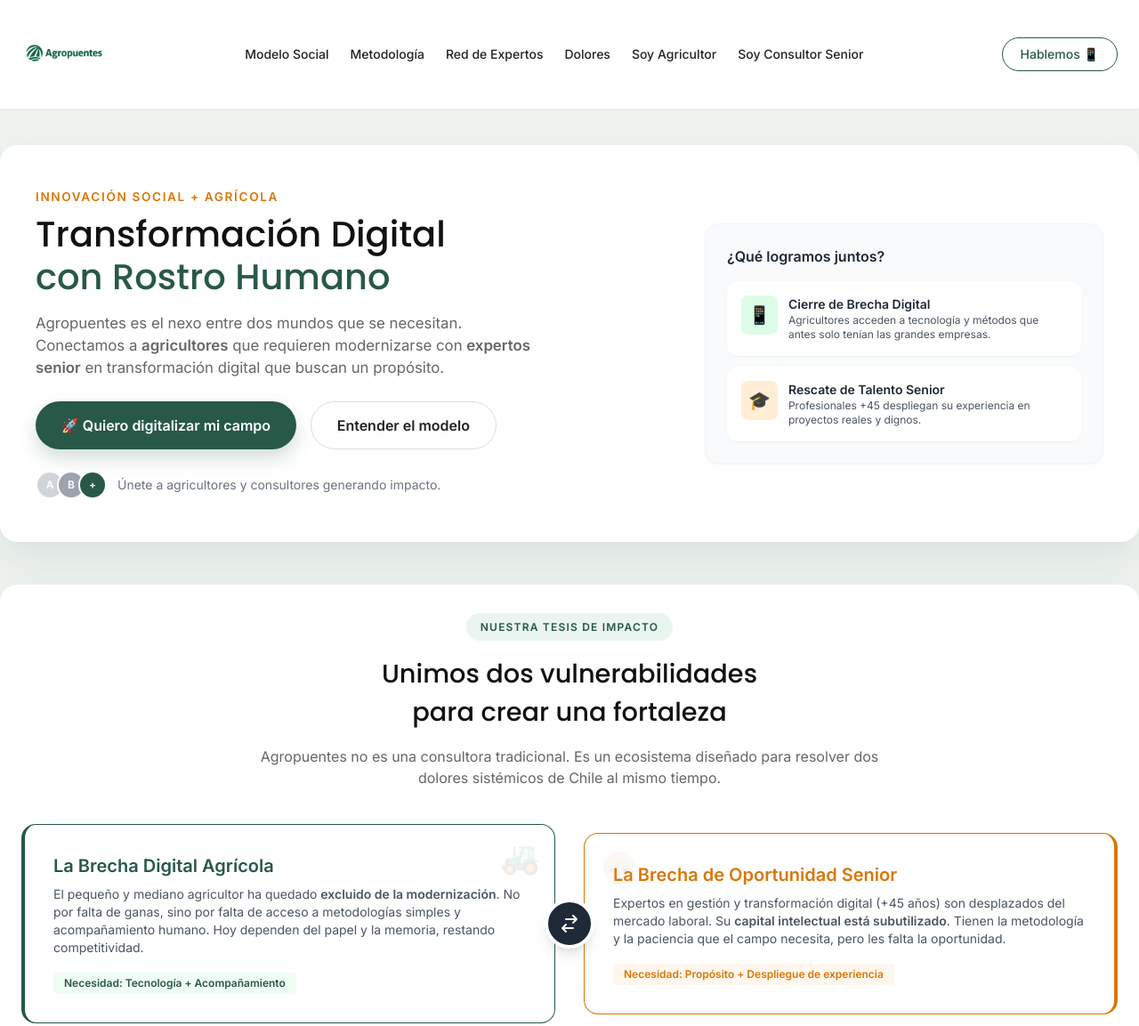
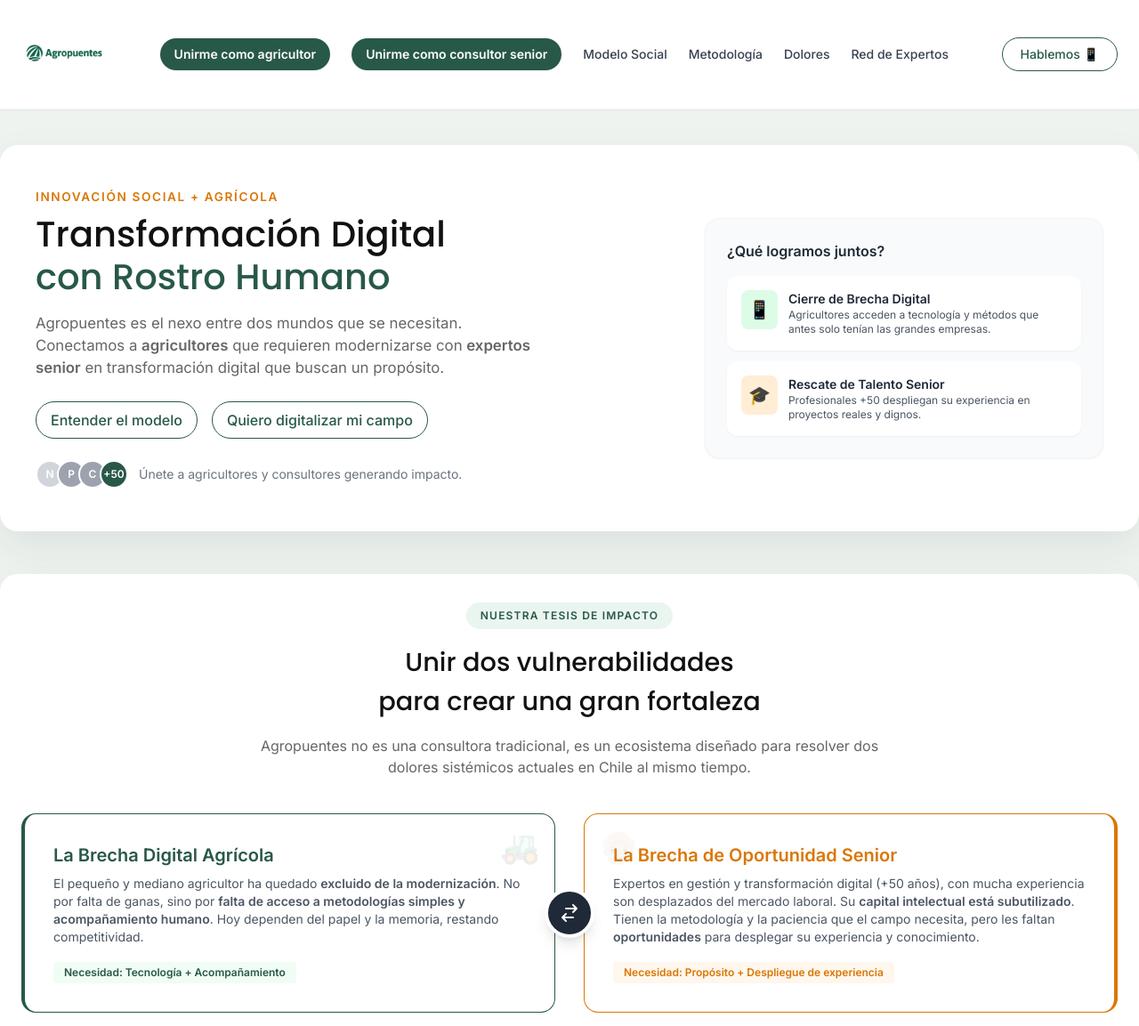
Before and after one commit to cgraniffo/WebAgropuentes, a website: page index.html in a window 1280 px wide. Shown: the top 1153 px of the page at 89% size. Drawn offline with nearby package versions, Linux system fonts and the light colour scheme.

Commit message:
Ajusto alineación del menú desktop y agrego CTAs Agricultor/Consultor

```diff
--- a/index.html
+++ b/index.html
@@ -177,12 +177,22 @@
 
           <!-- MENÚ DESKTOP -->
           <div class="hidden md:flex gap-6 text-sm font-medium">
-            <a href="#modelo-social" class="hover:text-agropuentes-green transition-colors">Modelo Social</a>
-            <a href="#como-funciona" class="hover:text-agropuentes-green transition-colors">Metodología</a>
-            <a href="#expertos" class="hover:text-agropuentes-green transition-colors">Red de Expertos</a>
-            <a href="#dolores" class="hover:text-agropuentes-green transition-colors">Dolores</a>
-            <a href="agricultor.html" class="hover:text-agropuentes-green">Soy Agricultor</a>
-            <a href="consultor.html" class="hover:text-agropuentes-green">Soy Consultor Senior</a>
+
+                        <a href="agricultor.html"
+              class="bg-agropuentes-green text-white px-4 py-2 rounded-full font-semibold hover:bg-agropuentes-green/90 transition">
+              Unirme como agricultor
+            </a>
+            <a href="consultor.html"
+              class="bg-agropuentes-green text-white px-4 py-2 rounded-full font-semibold hover:bg-agropuentes-green/90 transition">
+              Unirme como consultor senior
+            </a>
+
+            <a href="#modelo-social" class="py-2 text-gray-700 hover:text-agropuentes-green transition-colors">Modelo Social</a>
+            <a href="#como-funciona" class="py-2 text-gray-700 hover:text-agropuentes-green transition-colors">Metodología</a>
+            <a href="#dolores" class="py-2 text-gray-700 hover:text-agropuentes-green transition-colors">Dolores</a>
+            <a href="#expertos" class="py-2 text-gray-700 hover:text-agropuentes-green transition-colors">Red de Expertos</a>
+
+
 
           </div>
 
@@ -202,8 +212,16 @@
             <a href="#como-funciona" class="block py-2 text-gray-700 hover:text-agropuentes-green">Metodología</a>
             <a href="#expertos" class="block py-2 text-gray-700 hover:text-agropuentes-green">Red de Expertos</a>
             <a href="#dolores" class="block py-2 text-gray-700 hover:text-agropuentes-green">Dolores</a>
-            <a href="agricultor.html" class="block py-2 text-gray-700 hover:text-agropuentes-green">Soy Agricultor</a>
-            <a href="consultor.html" class="block py-2 text-gray-700 hover:text-agropuentes-green">Soy Consultor Senior</a>
+            <!-- CTA Agricultor -->
+            <a href="agricultor.html"
+              class="mt-4 block text-center bg-agropuentes-green text-white py-3 rounded-full font-semibold shadow-md hover:bg-agropuentes-green/90 transition">
+              Registrarme como agricultor
+            </a>
+            <!-- CTA Consultor -->
+            <a href="consultor.html"
+              class="mt-3 block text-center bg-white text-agropuentes-green border border-agropuentes-green py-3 rounded-full font-semibold shadow-md hover:bg-agropuentes-green hover:text-white transition">
+              Unirme como consultor senior
+            </a>
             <a href="https://wa.me/56944645774?text=Hola%2C%20vengo%20de%20la%20web%20y%20quiero%20saber%20m%C3%A1s"
                target="_blank"
                class="mt-4 block text-center bg-agropuentes-green text-white py-2 rounded-full font-semibold">
@@ -232,19 +250,25 @@
             </p>
 
             <div class="flex flex-wrap gap-4">
-              <a class="btn-primary" href="https://wa.me/56944645774?text=Hola%2C%20quiero%20digitalizar%20mi%20campo" target="_blank">
-                🚀 Quiero digitalizar mi campo
-              </a>
-              <a class="btn-secondary" href="#modelo-social">
+              <a class="px-4 py-2 rounded-full font-medium border border-agropuentes-green
+            text-agropuentes-green hover:bg-agropuentes-green hover:text-white
+            transition-colors duration-200" href="#modelo-social">
                 Entender el modelo
               </a>
+              <a class="px-4 py-2 rounded-full font-medium border border-agropuentes-green
+            text-agropuentes-green hover:bg-agropuentes-green hover:text-white
+            transition-colors duration-200" href="https://wa.me/56944645774?text=Hola%2C%20quiero%20digitalizar%20mi%20campo" target="_blank">
+                Quiero digitalizar mi campo
+              </a>
+
             </div>
 
             <div class="mt-6 flex items-center gap-3 text-sm text-gray-500">
               <span class="flex -space-x-2">
-                <div class="w-8 h-8 rounded-full bg-gray-300 border-2 border-white flex items-center justify-center text-xs text-white font-bold">A</div>
-                <div class="w-8 h-8 rounded-full bg-gray-400 border-2 border-white flex items-center justify-center text-xs text-white font-bold">B</div>
-                <div class="w-8 h-8 rounded-full bg-agropuentes-green border-2 border-white flex items-center justify-center text-xs text-white font-bold">+</div>
+                <div class="w-8 h-8 rounded-full bg-gray-300 border-2 border-white flex items-center justify-center text-xs text-white font-bold">N</div>
+                <div class="w-8 h-8 rounded-full bg-gray-400 border-2 border-white flex items-center justify-center text-xs text-white font-bold">P</div>
+                <div class="w-8 h-8 rounded-full bg-gray-400 border-2 border-white flex items-center justify-center text-xs text-white font-bold">C</div>
+                <div class="w-8 h-8 rounded-full bg-agropuentes-green border-2 border-white flex items-center justify-center text-xs text-white font-bold">+50</div>
               </span>
               <span>Únete a agricultores y consultores generando impacto.</span>
             </div>
@@ -266,7 +290,7 @@
                 <div class="bg-orange-100 text-agropuentes-gold p-2 rounded-lg text-xl">🎓</div>
                 <div>
                   <h4 class="font-bold text-sm text-gray-800">Rescate de Talento Senior</h4>
-                  <p class="text-xs text-gray-600">Profesionales +45 despliegan su experiencia en proyectos reales y dignos.</p>
+                  <p class="text-xs text-gray-600">Profesionales +50 despliegan su experiencia en proyectos reales y dignos.</p>
                 </div>
               </div>
 
@@ -280,9 +304,9 @@
       <div class="container bg-gradient-to-br from-white to-gray-50">
         <div class="text-center mb-10">
           <span class="pill">Nuestra Tesis de Impacto</span>
-          <h2 class="section-title">Unimos dos vulnerabilidades <br> para crear una fortaleza</h2>
+          <h2 class="section-title">Unir dos vulnerabilidades <br> para crear una gran fortaleza</h2>
           <p class="section-sub mx-auto">
-            Agropuentes no es una consultora tradicional. Es un ecosistema diseñado para resolver dos dolores sistémicos de Chile al mismo tiempo.
+            Agropuentes no es una consultora tradicional, es un ecosistema diseñado para resolver dos dolores sistémicos actuales en Chile al mismo tiempo.
           </p>
         </div>
 
@@ -292,7 +316,7 @@
             <div class="absolute top-4 right-4 text-4xl opacity-10">🚜</div>
             <h3 class="text-xl font-bold text-agropuentes-green mb-2">La Brecha Digital Agrícola</h3>
             <p class="text-sm text-gray-600 mb-4">
-              El pequeño y mediano agricultor ha quedado <strong>excluido de la modernización</strong>. No por falta de ganas, sino por falta de acceso a metodologías simples y acompañamiento humano. Hoy dependen del papel y la memoria, restando competitividad.
+              El pequeño y mediano agricultor ha quedado <strong>excluido de la modernización</strong>. No por falta de ganas, sino por <strong>falta de acceso a metodologías simples y acompañamiento humano</strong>. Hoy dependen del papel y la memoria, restando competitividad.
             </p>
             <div class="bg-green-50 text-agropuentes-green text-xs font-bold px-3 py-1 rounded inline-block">
               Necesidad: Tecnología + Acompañamiento
@@ -309,7 +333,7 @@
             <div class="absolute top-4 left-4 text-4xl opacity-10">👴🏼</div>
             <h3 class="text-xl font-bold text-agropuentes-gold mb-2">La Brecha de Oportunidad Senior</h3>
             <p class="text-sm text-gray-600 mb-4">
-              Expertos en gestión y transformación digital (+45 años) son desplazados del mercado laboral. Su <strong>capital intelectual está subutilizado</strong>. Tienen la metodología y la paciencia que el campo necesita, pero les falta la oportunidad.
+              Expertos en gestión y transformación digital (+50 años), con mucha experiencia son desplazados del mercado laboral. Su <strong>capital intelectual está subutilizado</strong>. Tienen la metodología y la paciencia que el campo necesita, pero les faltan <strong>oportunidades</strong> para desplegar su experiencia y conocimiento.
             </p>
             <div class="bg-orange-50 text-agropuentes-gold text-xs font-bold px-3 py-1 rounded inline-block">
               Necesidad: Propósito + Despliegue de experiencia
@@ -320,7 +344,7 @@
 
         <div class="mt-10 text-center">
           <p class="text-sm text-gray-500 italic border border-gray-200 bg-white inline-block px-5 py-2 rounded-full shadow-sm">
-            🤝 Hacemos el "match" perfecto: Metodología Senior aplicada a la Realidad Rural.
+            🤝 Hacemos el "match" perfecto: Metodología Senior aplicada a la Realidad Rural, potenciando la digitalización y transformación digital del campo Chileno.
           </p>
         </div>
       </div>
@@ -407,7 +431,7 @@
           <span class="pill bg-orange-100 text-agropuentes-gold">Talento Senior</span>
           <h2 class="section-title">Experiencia que transforma</h2>
           <p class="section-sub">
-            Nuestros consultores no son "juniors" aprendiendo. Son profesionales +45 (Ingenieros, Agrónomos, Administradores) que han liderado transformaciones en grandes empresas y hoy ponen ese conocimiento al servicio de la agricultura familiar y mediana.
+            Nuestros consultores no son "juniors" aprendiendo. Son profesionales +50 (Ingenieros, Agrónomos, Administradores) que han liderado transformaciones en grandes empresas y hoy ponen ese conocimiento al servicio de la agricultura familiar y mediana.
           </p>
           <ul class="space-y-3 mt-4">
             <li class="flex items-center text-sm text-gray-700">
```
